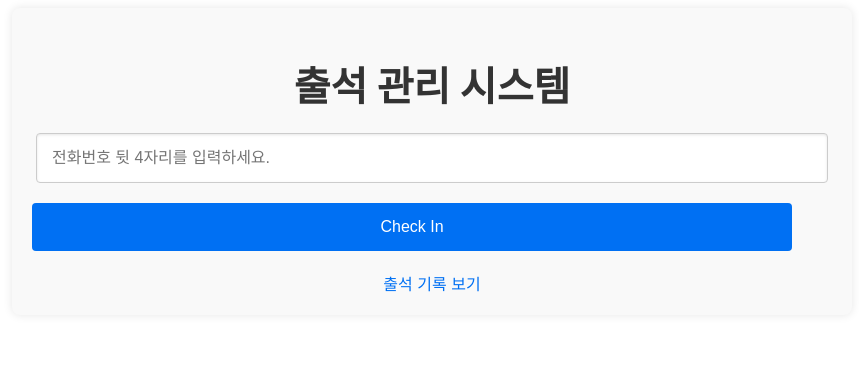
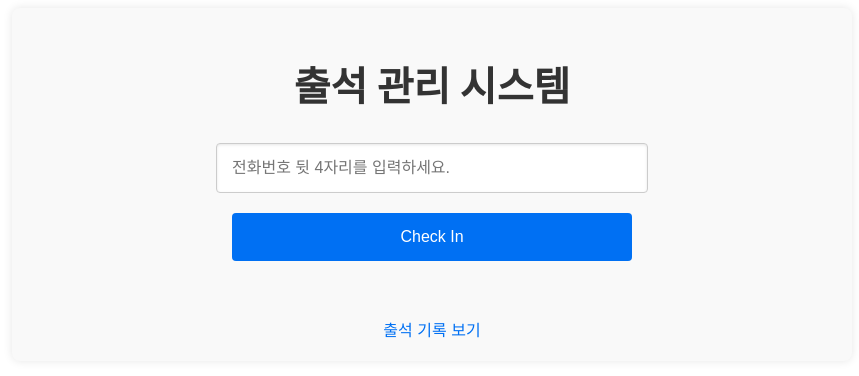
Before and after one commit to 2093ab/volunteer_attendance, a Next.js app: page / in a window 1280 px wide. Shown: the top 376 px of the page, without its empty margins (208-1067 px from the left). Built offline with nearby package versions, Linux system fonts and the light colour scheme; no server answers; the database is empty.

Commit message:
style: input, button allign

```diff
--- a/app/components/AttendanceButtons.tsx
+++ b/app/components/AttendanceButtons.tsx
@@ -2,7 +2,7 @@
 
 import { useState, useEffect } from 'react';
 import supabase from '../../lib/supabaseClient';
-import { Button, Message } from './StyledComponents';
+import { Button, Message, FormContainer } from './StyledComponents';
 
 interface AttendanceButtonsProps {
   phoneSuffix: string;
@@ -69,12 +69,12 @@ const AttendanceButtons: React.FC<AttendanceButtonsProps> = ({ phoneSuffix }) =>
   };
 
   return (
-    <div>
+    <FormContainer>
       <Button onClick={handleCheckInOut}>
         {isCheckedIn ? 'Check Out' : 'Check In'}
       </Button>
       <Message>{message}</Message>
-    </div>
+    </FormContainer>
   );
 };
 
--- a/app/components/StyledComponents.tsx
+++ b/app/components/StyledComponents.tsx
@@ -2,6 +2,10 @@ import styled from 'styled-components';
 import Link from 'next/link';
 
 export const Container = styled.div`
+  display: flex;
+  flex-direction: column;
+  align-items: center;
+  justify-content: center;
   padding: 20px;
   max-width: 800px;
   margin: 0 auto;
@@ -23,11 +27,19 @@ export const Subtitle = styled.h3`
   color: #333;
 `;
 
+export const FormContainer = styled.div`
+  display: flex;
+  flex-direction: column;
+  align-items: center;
+  width: 100%;
+`;
+
 export const Input = styled.input`
   display: block;
-  width: calc(100% - 40px);
+  width: 100%;
+  max-width: 400px;
   padding: 15px;
-  margin: 10px auto;
+  margin: 10px 0;
   border: 1px solid #ccc;
   border-radius: 4px;
   font-size: 1em;
@@ -41,8 +53,9 @@ export const Input = styled.input`
 `;
 
 export const Button = styled.button`
-  display: inline-block;
-  width: calc(100% - 40px);
+  display: block;
+  width: 100%;
+  max-width: 400px;
   padding: 15px;
   background-color: #0070f3;
   color: white;
@@ -50,8 +63,9 @@ export const Button = styled.button`
   border-radius: 4px;
   cursor: pointer;
   font-size: 1em;
-  margin-top: 10px;
+  margin: 10px 0;
   transition: background-color 0.2s;
+  text-align: center;
 
   &:hover {
     background-color: #005bb5;
@@ -106,4 +120,5 @@ export const LoadingText = styled.p`
 export const Message = styled.p`
   margin-top: 10px;
   color: green;
+  text-align: center;
 `;
--- a/app/page.tsx
+++ b/app/page.tsx
@@ -1,7 +1,7 @@
 'use client';
 
 import { useState } from 'react';
-import { Container, Title, Input, NavLink } from './components/StyledComponents';
+import { Container, Title, FormContainer, Input, Button, NavLink } from './components/StyledComponents';
 import AttendanceButtons from './components/AttendanceButtons';
 
 const Home = () => {
@@ -10,7 +10,7 @@ const Home = () => {
   return (
     <Container>
       <Title>출석 관리 시스템</Title>
-      <div>
+      <FormContainer>
         <Input
           type="text"
           placeholder="전화번호 뒷 4자리를 입력하세요."
@@ -19,7 +19,7 @@ const Home = () => {
         />
         <AttendanceButtons phoneSuffix={phoneSuffix} />
         <NavLink href="/attendance">출석 기록 보기</NavLink>
-      </div>
+      </FormContainer>
     </Container>
   );
 };
```
